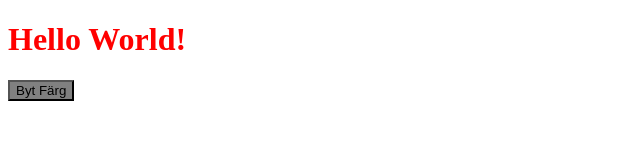
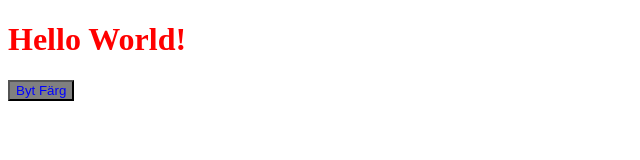
Before and after one commit to christofferborg/Uppgift-3, a plain HTML site: page index.html in a window 1280 px wide. Both pictures are taken after a click on the button "Byt Färg". Shown: the full height of the page, 0-640 px from the left. Drawn offline with Linux system fonts and the light colour scheme.

Commit message:
Fixing js.

```diff
--- a/script.js
+++ b/script.js
@@ -0,0 +1,5 @@
+const knapp = document.getElementById('button');
+
+knapp.onclick = function() {
+    document.getElementById('button').style.color = "blue";
+}
--- a/style.css
+++ b/style.css
@@ -4,4 +4,5 @@ h1 {
 
 button {
     background-color: gray;
+    color: black;
 }
```
